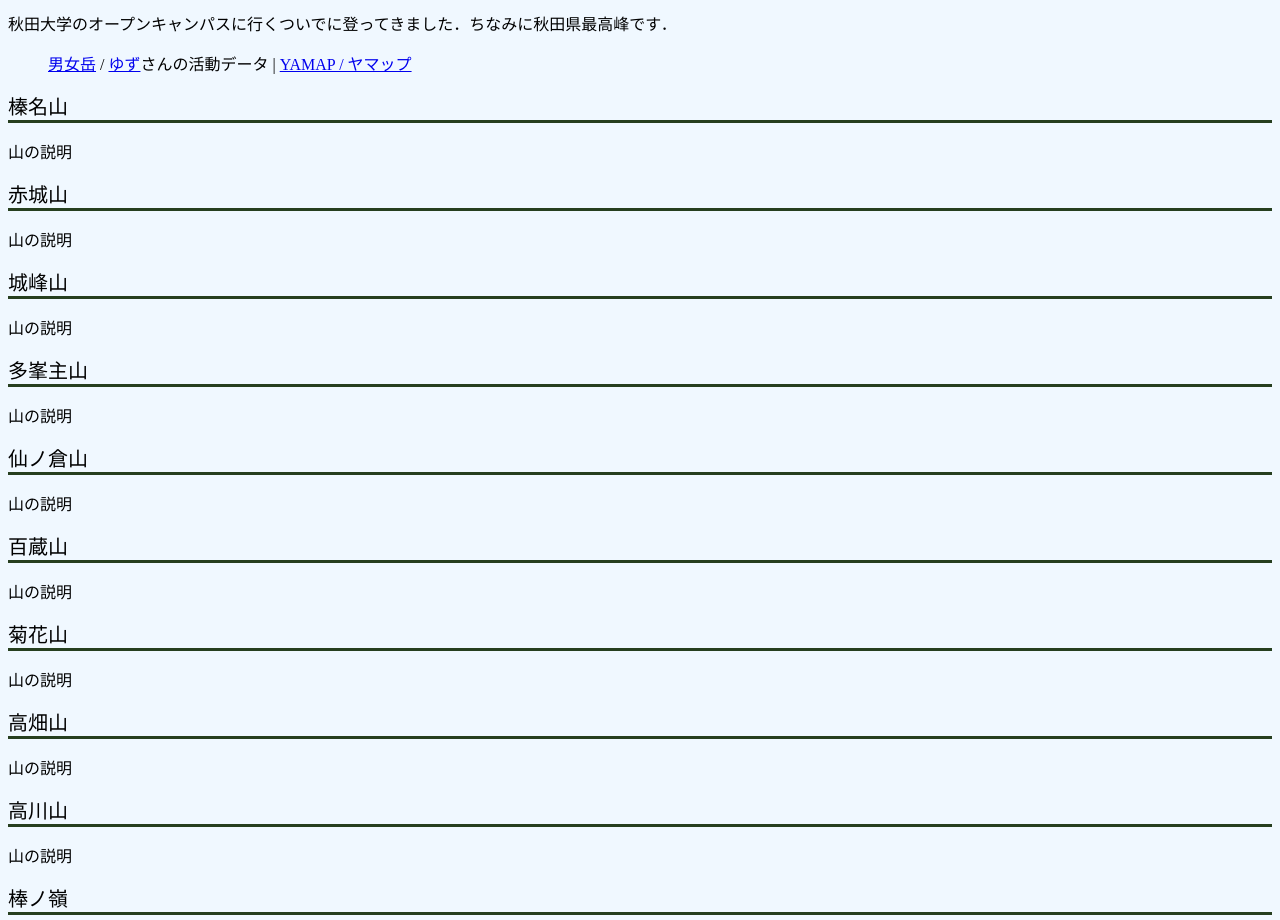
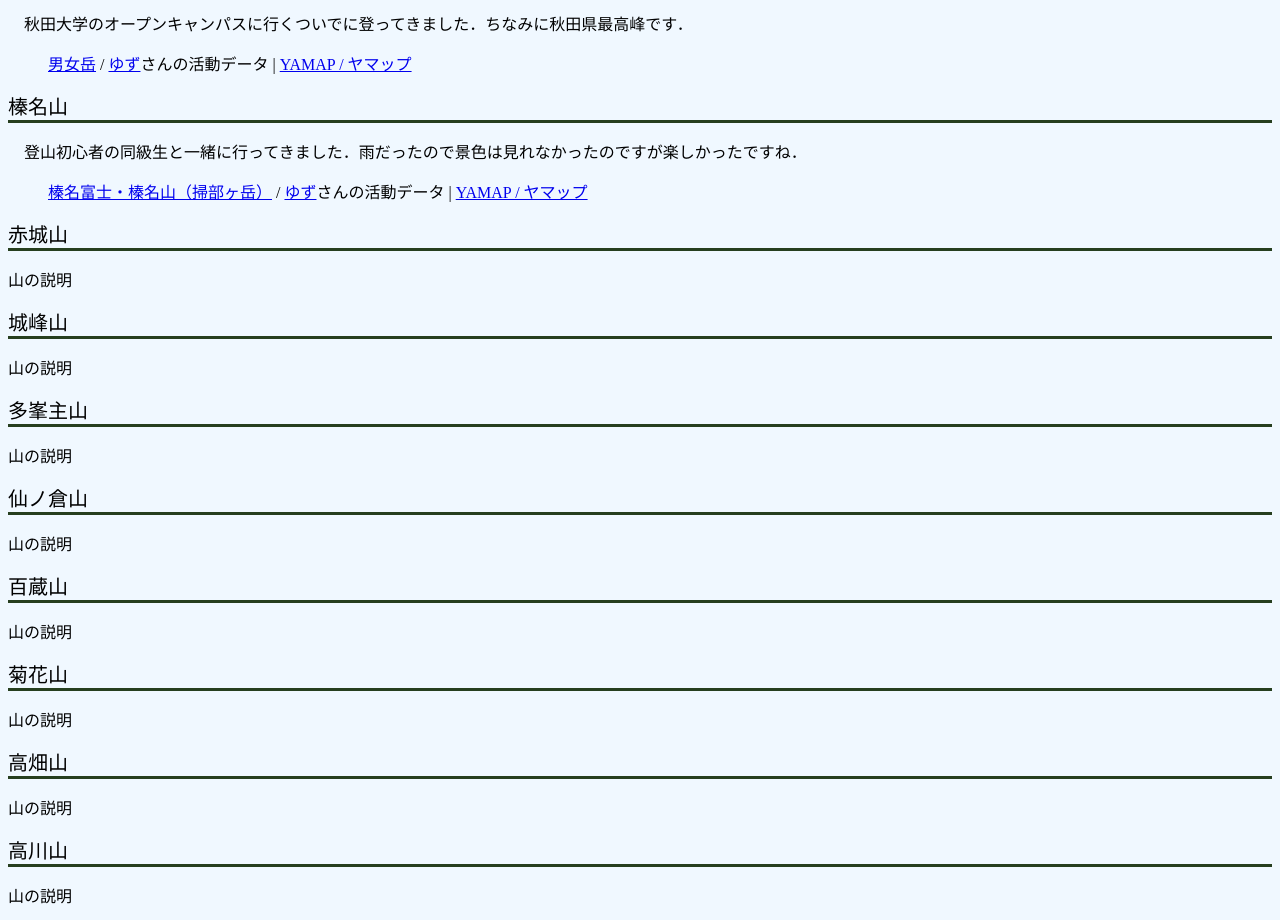
Before and after one commit to Yuzu-Aalto/Yuzu-no-introduction, a plain HTML site: page index.html in a window 1280 px wide. Shown: the part 2040-2960 px from the top of the page. Drawn offline with Linux system fonts and the light colour scheme; a script that the page names is missing.

Commit message:
Update index.html

```diff
--- a/index.html
+++ b/index.html
@@ -62,7 +62,7 @@
 <p>
 <div style="border-bottom: 3px solid #263f1f; font-size: 20px;">秋田駒ケ岳</div>
 <p>
-    秋田大学のオープンキャンパスに行くついでに登ってきました．ちなみに秋田県最高峰です．
+    　秋田大学のオープンキャンパスに行くついでに登ってきました．ちなみに秋田県最高峰です．
     <script src="https://yamap.com/widget.js"></script>
 <blockquote data-yamap-widget data-source="activities/18694985" data-mode="photo" data-width="100%">
   <a href="https://yamap.com/activities/18694985">男女岳</a> / <a href="https://yamap.com/users/2694115">ゆず</a>さんの活動データ | <a href="https://yamap.com">YAMAP / ヤマップ</a>
@@ -70,7 +70,11 @@
 </p>
 <div style="border-bottom: 3px solid #263f1f; font-size: 20px;">榛名山</div>
 <p>
-    山の説明
+    　登山初心者の同級生と一緒に行ってきました．雨だったので景色は見れなかったのですが楽しかったですね．
+    <script src="https://yamap.com/widget.js"></script>
+<blockquote data-yamap-widget data-source="activities/19083563" data-mode="photo" data-width="100%">
+  <a href="https://yamap.com/activities/19083563">榛名富士・榛名山（掃部ヶ岳）</a> / <a href="https://yamap.com/users/2694115">ゆず</a>さんの活動データ | <a href="https://yamap.com">YAMAP / ヤマップ</a>
+</blockquote>
 </p>
 <div style="border-bottom: 3px solid #263f1f; font-size: 20px;">赤城山</div>
 <p>
```
